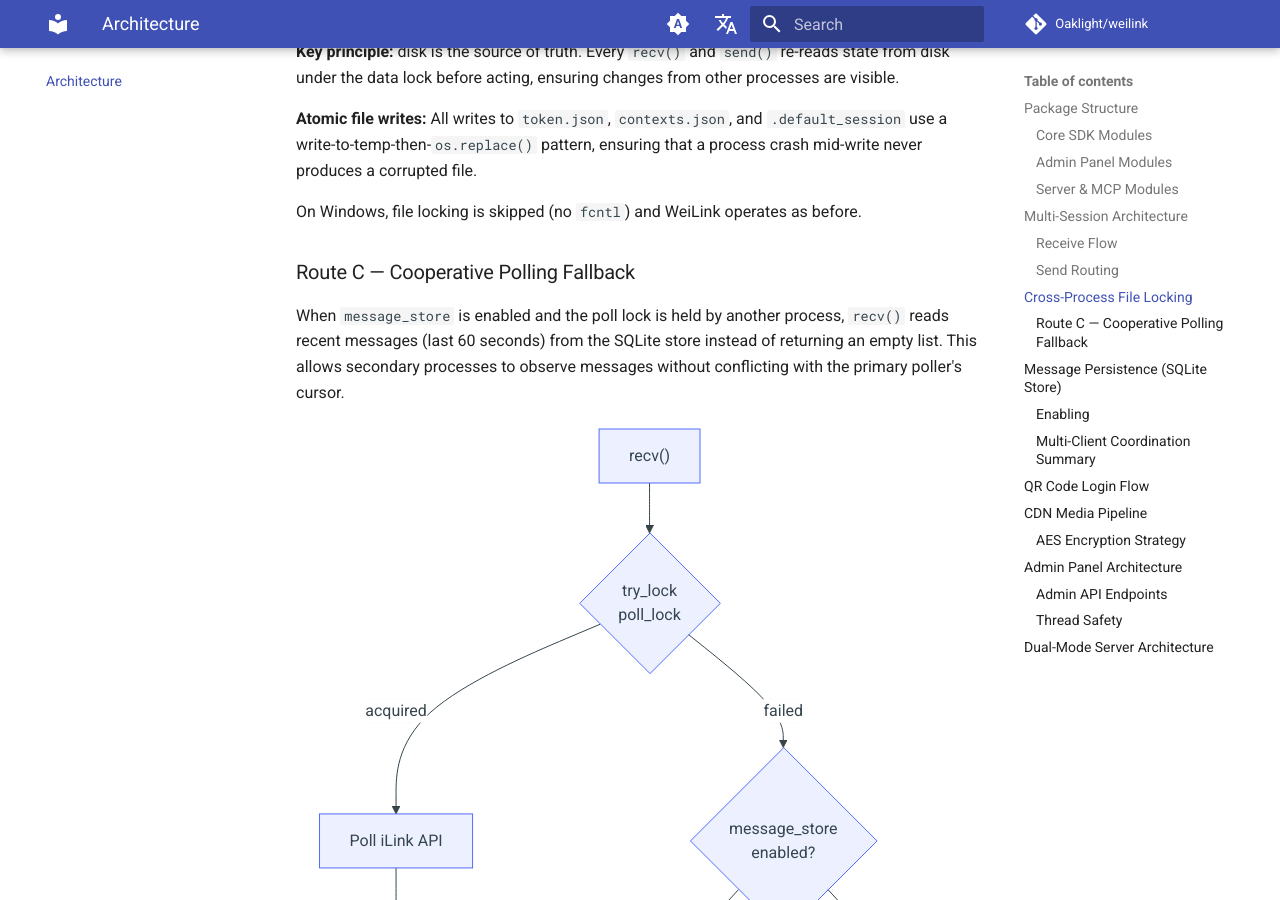
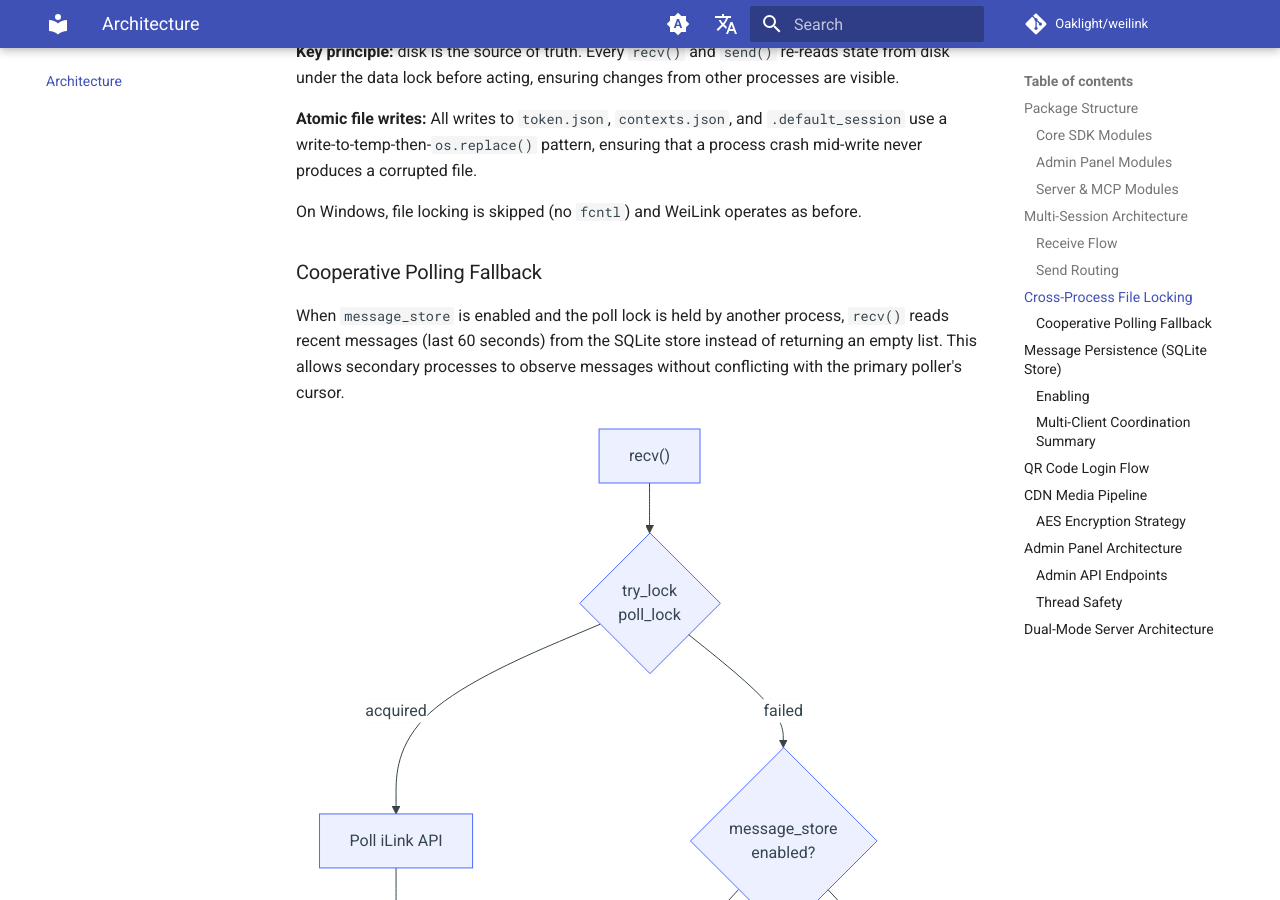
Before and after one commit to Oaklight/weilink, an MkDocs documentation site: the page built from docs/architecture.md, in a window 1280 px wide and 900 px high, scrolled down 4222 px. Built offline with MkDocs 1.6.1 and Material for MkDocs 9.7.7, drawn with Linux system fonts in a browser that asks for light colours; comment, search, counter and statistics services are not loaded; some of the changed text lies outside the part shown.

Commit message:
Remove Route C terminology, use descriptive names instead

````diff
--- a/docs/architecture.md
+++ b/docs/architecture.md
@@ -213,7 +213,7 @@ flowchart TD
 
 On Windows, file locking is skipped (no `fcntl`) and WeiLink operates as before.
 
-### Route C — Cooperative Polling Fallback
+### Cooperative Polling Fallback
 
 When `message_store` is enabled and the poll lock is held by another process, `recv()` reads recent messages (last 60 seconds) from the SQLite store instead of returning an empty list. This allows secondary processes to observe messages without conflicting with the primary poller's cursor.
 
@@ -242,7 +242,7 @@ WeiLink includes an optional SQLite-backed message store that records all receiv
 flowchart LR
     recv["recv()"] -->|"store()"| db["messages.db<br/>(SQLite WAL)"]
     send["send()"] -->|"store_sent()"| db
-    fallback["Route C<br/>fallback"] -->|"query_messages()"| db
+    fallback["SQLite<br/>fallback"] -->|"query_messages()"| db
     history["history"] -->|"query()"| db
     download["download"] -->|"get_by_id()"| db
 ```
@@ -267,7 +267,7 @@ WeiLink supports multiple processes sharing the same data directory through four
 
 1. **Poll lock** (`.poll.lock`): ensures only one process polls iLink at a time, preventing cursor divergence.
 2. **Data lock** (`.data.lock`): serializes reads and writes to `token.json` and `contexts.json`.
-3. **Route C fallback**: when the poll lock is unavailable and SQLite persistence is enabled, secondary processes read recent messages from the database.
+3. **SQLite fallback**: when the poll lock is unavailable and SQLite persistence is enabled, secondary processes read recent messages from the database.
 4. **Atomic writes**: all file writes use temp-file-then-rename to prevent corruption on crash.
 
 ## QR Code Login Flow
````
Also changed, not shown: docs/changelog.md (+1 -1 lines).
